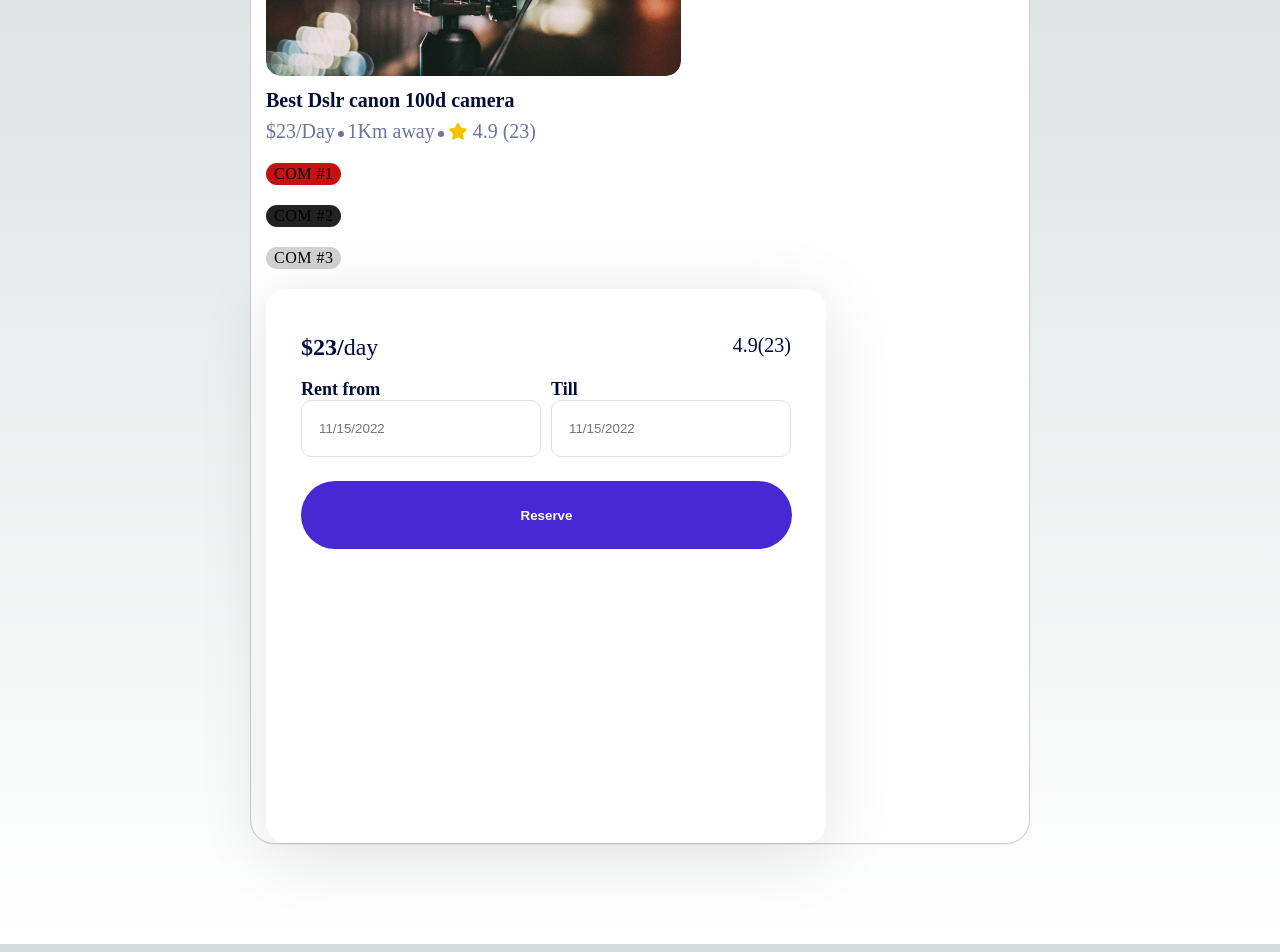
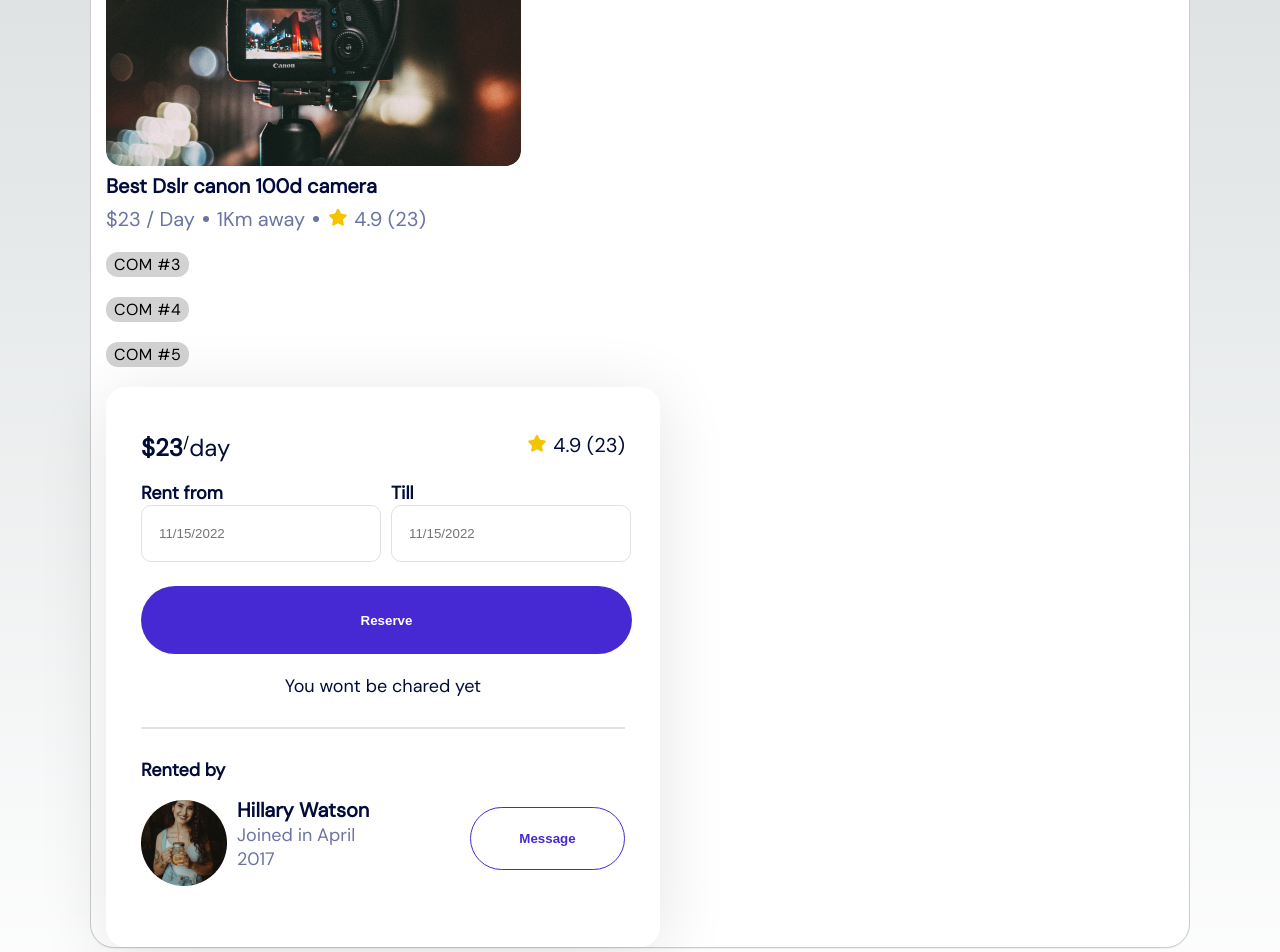
Before and after one commit to EdAncerys/component-lib, a Next.js app: page / in a window 1280 px wide. Shown: the part 300-1252 px from the top of the page. Built offline with nearby package versions, Linux system fonts and the light colour scheme.

Commit message:
improved card and added reserved component

```diff
--- a/app/components/Card/cardInterface.ts
+++ b/app/components/Card/cardInterface.ts
@@ -7,6 +7,7 @@ export interface CardProps {
   className?: string
   children?: string
   cardPrice?: string
+  PriceDividedBy?: string
   distance?: string
   rating?: string | number
   ratingCount?: string | number
--- a/app/components/Card/index.tsx
+++ b/app/components/Card/index.tsx
@@ -9,8 +9,8 @@ import {
   Rating,
   TitleWrapper,
   Dot,
-  LoveButtonCircle,
   RatingIcon,
+  LoveButtonWrapper,
 } from './styles'
 import replacementImage from '../../assets/images/Rectangle 22766.png'
 import loveIcon from '../../assets/icons/loveIcon.svg'
@@ -25,6 +25,7 @@ export const Card = ({
   className,
   children = 'Card title',
   cardPrice,
+  PriceDividedBy,
   distance,
   rating = 0,
   ratingCount = 0,
@@ -37,7 +38,7 @@ export const Card = ({
 
   return (
     <>
-      <ImageWrapper>
+      <ImageWrapper height={height} width={width}>
         <NextImage
           src={imageSrc}
           height={height}
@@ -45,23 +46,25 @@ export const Card = ({
           alt='Picture of the author'
         />
         <div onClick={() => handleLoveButton()}>
-          <LoveButtonCircle></LoveButtonCircle>
-          {isLoved ? (
-            <LoveButton src={loveIcon} alt='Default' />
-          ) : (
-            <LoveButton src={loveIconRed} alt='Liked' />
-          )}
+          <LoveButtonWrapper>
+            {isLoved ? (
+              <LoveButton src={loveIcon} alt='Default' />
+            ) : (
+              <LoveButton src={loveIconRed} alt='Liked' />
+            )}
+          </LoveButtonWrapper>
         </div>
       </ImageWrapper>
       <CardTitle>{children}</CardTitle>
       <TitleWrapper>
-        <Price> {cardPrice} </Price>
+        <Price>
+          {cardPrice} / {PriceDividedBy}
+        </Price>
         <Dot></Dot>
         <Distance>{distance} </Distance>
         <Dot></Dot>
-        <RatingIcon src={ratingIcon} alt='rating' />
         <Rating>
-          {rating} ({ratingCount})
+          <RatingIcon src={ratingIcon} alt='rating' /> {rating} ({ratingCount})
         </Rating>
       </TitleWrapper>
     </>
--- a/app/components/Card/styles.ts
+++ b/app/components/Card/styles.ts
@@ -2,29 +2,39 @@ import styled from '@emotion/styled'
 import Image from 'next/image'
 import { CardProps } from './cardInterface'
 
-export const ImageWrapper = styled.div``
+interface ImageSizeProps {
+  height?: number
+  width?: number
+}
+
+export const ImageWrapper = styled.div<ImageSizeProps>`
+  height: ${(props) => props.height}px;
+  width: ${(props) => props.width}px;
+  position: relative;
+`
 
 export const NextImage = styled(Image)<CardProps>`
   height: ${(props) => props.height}px;
   width: ${(props) => props.width}px;
   border-radius: 15px;
-  position: relative;
 `
-export const LoveButtonCircle = styled.p`
+
+export const LoveButtonWrapper = styled.div`
+  position: absolute;
   height: 49px;
   width: 49px;
+  border-radius: 50%;
   background-color: rgba(0, 0, 0, 0.3);
-  border-radius: 50%;
-  position: absolute;
-  top: 1%;
-  left: 46.5%;
+  display: flex;
+  justify-content: center;
+  align-items: center;
+  top: 3%;
+  left: 85.5%;
 `
-export const LoveButtonWrapper = styled.div``
 
 export const LoveButton = styled(Image)`
-  position: absolute;
-  top: 2.4%;
-  left: 48%;
+  top: 6.4%;
+  left: 38%;
 `
 
 export const CardTitle = styled.p`
@@ -36,7 +46,7 @@ export const CardTitle = styled.p`
 export const TitleWrapper = styled.div`
   display: flex;
   justify-content: space-between;
-  width: 270px;
+  width: 20em;
 `
 export const Price = styled.p`
   color: #6b74a2;
@@ -53,7 +63,7 @@ export const Dot = styled.p`
   width: 6px;
   border-radius: 50%;
   background-color: #6b74a2;
-  margin-top: 4%;
+  margin: auto;
 `
 export const Rating = styled.p`
   color: #6b74a2;
--- a/app/components/Reserve/index.tsx
+++ b/app/components/Reserve/index.tsx
@@ -1,45 +1,109 @@
-import React from 'react'
+import React, { useState } from 'react'
 import {
+  Charge,
+  Date,
+  DateInput,
+  DateInputTitle,
   Day,
+  Horizontal,
   InputFlex,
   InputWrapper,
+  MessageButton,
+  MessageButtonDiv,
+  Name,
+  NameDateWrapper,
   Price,
   PriceWrapper,
+  ProfilePic,
+  ProfileWrapper,
   Rating,
-  RentFrom,
-  RentFromInput,
+  RatingIcon,
+  RentedBy,
   ReserveButton,
-  Till,
-  TillInput,
   Wrapper,
   WrapperTop,
 } from './styles'
-
-export const Reverse = () => {
+import ratingIcon from '../../assets/icons/rating.svg'
+import { ReserveProps } from './reserveInterface'
+export const Reserve = ({
+  reservePrice,
+  reserveDay,
+  rentedByImage,
+  rentedByName,
+  rentedByJoined,
+  rating,
+  ratingCount,
+  height = 560,
+  width = 554,
+  fromDate,
+  setFromDate,
+  tillDate,
+  setTillDate,
+  handleReserveData,
+}: ReserveProps) => {
   return (
     <>
-      <Wrapper>
+      <Wrapper height={height} width={width}>
         <WrapperTop>
           <PriceWrapper>
-            <Price>$23/</Price>
-            <Day>day</Day>
+            <Price>{reservePrice}</Price>
+            <span>/</span>
+            <Day>{reserveDay}</Day>
           </PriceWrapper>
-          <Rating>4.9(23)</Rating>
+
+          <Rating>
+            <RatingIcon src={ratingIcon} alt='rating' /> {rating} ({ratingCount}
+            )
+          </Rating>
         </WrapperTop>
         <InputWrapper>
           <InputFlex>
-            <RentFrom>Rent from</RentFrom>
-            <RentFromInput placeholder='11/15/2022'></RentFromInput>
+            <DateInputTitle>Rent from</DateInputTitle>
+            <DateInput
+              pattern='\d{2}/\d{2}/\d{4}'
+              placeholder={tillDate}
+              required
+              onChange={(event) =>
+                setFromDate && setFromDate(event.target.value)
+              }
+            ></DateInput>
           </InputFlex>
           <InputFlex>
-            <Till>Till</Till>
-            <TillInput placeholder='11/15/2022'></TillInput>
+            <DateInputTitle>Till</DateInputTitle>
+            <DateInput
+              pattern='\d{2}/\d{2}/\d{4}'
+              placeholder={tillDate}
+              required
+              onChange={(event) =>
+                setTillDate && setTillDate(event.target.value)
+              }
+            ></DateInput>
           </InputFlex>
         </InputWrapper>
-        <ReserveButton>Reserve</ReserveButton>
+        <ReserveButton
+          onClick={() =>
+            handleReserveData &&
+            handleReserveData(fromDate as string, tillDate as string)
+          }
+        >
+          Reserve
+        </ReserveButton>
+        <Charge>You wont be chared yet</Charge>
+        <Horizontal></Horizontal>
+        <RentedBy>Rented by</RentedBy>
+        <ProfileWrapper>
+          <ProfilePic src={rentedByImage} alt='ProfilePic'></ProfilePic>
+          <NameDateWrapper>
+            <Name>{rentedByName}</Name>
+            <Date>Joined in {rentedByJoined}</Date>
+          </NameDateWrapper>
+          <MessageButtonDiv>
+            <MessageButton>Message</MessageButton>
+          </MessageButtonDiv>
+        </ProfileWrapper>
       </Wrapper>
     </>
   )
 }
 
-export default Reverse
+export default Reserve
--- /dev/null
+++ b/app/components/Reserve/reserveInterface.ts
@@ -0,0 +1,16 @@
+export interface ReserveProps {
+  reservePrice?: string
+  reserveDay?: string
+  rentedByImage?: any
+  rentedByName?: string
+  rentedByJoined?: string
+  rating?: string | number
+  ratingCount?: string | number
+  height?: number
+  width?: number
+  fromDate?: string
+  setFromDate?: React.Dispatch<React.SetStateAction<string>>
+  tillDate?: string
+  setTillDate?: React.Dispatch<React.SetStateAction<string>>
+  handleReserveData?: (fromDate: string, tillDate: string) => void
+}
--- a/app/components/Reserve/styles.ts
+++ b/app/components/Reserve/styles.ts
@@ -1,13 +1,15 @@
 import styled from '@emotion/styled'
+import Image from 'next/image'
+import { ReserveProps } from './reserveInterface'
 
-export const Wrapper = styled.div`
-  width: 560px;
-  height: 554px;
+export const Wrapper = styled.div<ReserveProps>`
+  height: ${(props) => props.height}px;
+  width: ${(props) => props.width}px;
   border-radius: 20px;
   box-shadow: 0px 10px 70px rgba(0, 0, 0, 0.11);
   padding-left: 35px;
+  padding-right: 35px;
   padding-top: 45px;
-  padding-right: 35px;
 `
 export const PriceWrapper = styled.div`
   display: flex;
@@ -26,38 +28,30 @@ export const Rating = styled.p`
   color: #020c3b;
   font-size: 20px;
 `
+export const RatingIcon = styled(Image)`
+  margin: 2px 2px 0 2px;
+`
+
 export const WrapperTop = styled.div`
   display: flex;
   justify-content: space-between;
 `
-export const RentFrom = styled.p`
+export const DateInputTitle = styled.p`
   font-size: 18px;
   font-weight: 700;
   color: #020c3b;
 `
-export const RentFromInput = styled.input`
+export const DateInput = styled.input`
   width: 240px;
   height: 57px;
   margin-right: 10px;
   border-radius: 10px;
   padding-left: 17px;
   background-color: white;
+  color: black;
   border: 1px solid #e1e1e1;
 `
 
-export const Till = styled.p`
-  font-size: 18px;
-  font-weight: 700;
-  color: #020c3b;
-`
-export const TillInput = styled.input`
-  width: 240px;
-  height: 57px;
-  border-radius: 10px;
-  padding-left: 17px;
-  background-color: white;
-  border: 1px solid #e1e1e1;
-`
 export const InputFlex = styled.div``
 export const InputWrapper = styled.div`
   display: flex;
@@ -72,3 +66,54 @@ export const ReserveButton = styled.button`
   background-color: #4629d3;
   border: none;
 `
+export const Charge = styled.p`
+  font-size: 18px;
+  color: #020c3b;
+  margin-top: 20px;
+  display: flex;
+  justify-content: center;
+`
+export const Horizontal = styled.hr`
+  margin-top: 29px;
+  border: 1px solid #e1e1e1;
+`
+export const RentedBy = styled.p`
+  font-size: 18px;
+  font-weight: 700;
+  color: #020c3b;
+  margin-top: 29px;
+`
+export const ProfileWrapper = styled.div`
+  display: flex;
+`
+export const ProfilePic = styled(Image)`
+  margin-top: 18px;
+`
+export const NameDateWrapper = styled.div`
+  display: flex;
+  flex-direction: column;
+  justify-content: center;
+  margin-left: 10px;
+`
+export const Name = styled.p`
+  color: #020c3b;
+  font-size: 20px;
+  font-weight: 700;
+`
+export const Date = styled.p`
+  color: #6b74a2;
+  font-size: 18px;
+`
+export const MessageButtonDiv = styled.div`
+  margin-top: 25px;
+  margin-left: 90px;
+`
+export const MessageButton = styled.button`
+  border: 1px solid #4629d3;
+  height: 63px;
+  width: 155px;
+  border-radius: 54px;
+  background-color: white;
+  color: #4629d3;
+  font-weight: 700;
+`
--- a/app/globals.css
+++ b/app/globals.css
@@ -1,3 +1,5 @@
+@import url('https://fonts.googleapis.com/css2?family=DM+Sans&display=swap');
+
 :root {
   --max-width: 1100px;
   --border-radius: 12px;
@@ -83,6 +85,7 @@ html,
 body {
   max-width: 100vw;
   overflow-x: hidden;
+  font-family: 'DM Sans', sans-serif;
 }
 
 body {
--- a/app/page.css
+++ b/app/page.css
@@ -7,11 +7,10 @@
   display: flex;
   flex-direction: column;
   gap: 20px;
-  position: relative;
   background-color: #fff;
   border: 1px solid #ccc;
   border-radius: 24px;
   box-shadow: 0 1px 1px rgba(0, 0, 0, 0.05);
   padding: 0 15px;
-  margin: 100px 160px;
+  margin: 100px 0;
 }
--- a/app/page.tsx
+++ b/app/page.tsx
@@ -1,38 +1,61 @@
 'use client' // ⚠️ This is a client-side only component
 
 import './page.css'
+import ProfilePic from './assets/images/ProfilePic.png'
 
 // --------------------------------------------------------------------------------
 // 📌  Component Imports
 // --------------------------------------------------------------------------------
 import { Badge } from './components/Badge'
 import { Card } from './components/Card'
-import Reverse from './components/Reserve'
+import Reserve from './components/Reserve'
 import myImage from '../app/assets/images/Rectangle 22766.png'
+import { useState } from 'react'
 
 export default function Home() {
   // --------------------------------------------------------------------------------
   // 📌  Component List Page
   // This page is client-side only, so we can use React Hooks.
   // --------------------------------------------------------------------------------
-
+  const [fromDate, setFromDate] = useState<string>('11/15/2022')
+  const [tillDate, setTillDate] = useState<string>('11/15/2022')
+  const handleReserveData = (fromDate: string, tillDate: string) => {
+    // handle reserve data here
+    console.log('From', fromDate, 'Till', tillDate)
+  }
   return (
     <div className='container-wrapper'>
       <div className='container'>
+        <Badge value='Com #1' backgroundColor='#c51111' />
+        <Badge value='Com #2' />
         <Card
           imageSrc={myImage}
-          cardPrice='$23/Day'
+          cardPrice='$23'
+          PriceDividedBy='Day'
           distance='1Km away'
           rating={4.9}
           ratingCount={23}
         >
           Best Dslr canon 100d camera
         </Card>
-        <Badge value='Com #1' backgroundColor='#c51111' />
 
-        <Badge value='Com #2' />
         <Badge value='Com #3' backgroundColor='#d2d2d2' />
-        <Reverse />
+        <Badge value='Com #4' backgroundColor='#d2d2d2' />
+        <Badge value='Com #5' backgroundColor='#d2d2d2' />
+        <Reserve
+          reservePrice={'$23'}
+          reserveDay={'day'}
+          rentedByImage={ProfilePic}
+          rentedByName={'Hillary Watson'}
+          rentedByJoined={'April 2017'}
+          rating={4.9}
+          ratingCount={23}
+          fromDate={fromDate}
+          setFromDate={setFromDate}
+          tillDate={tillDate}
+          setTillDate={setTillDate}
+          handleReserveData={handleReserveData}
+        />
       </div>
     </div>
   )
```
Also changed, not shown: app/assets/images/ProfilePic.png (added).
